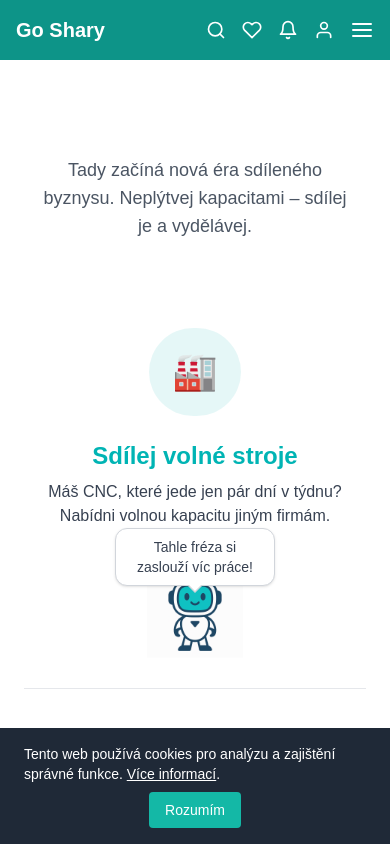
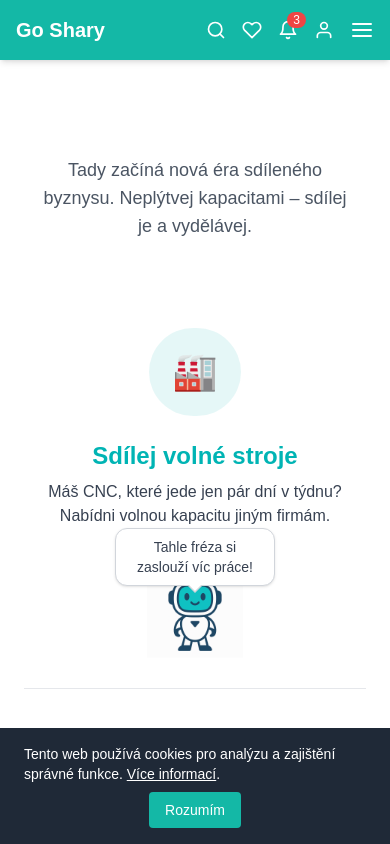
Before and after one commit to Tekier10/goshary, a Next.js app: page / in a window 390 px wide. Shown: the top 844 px of the page. Built offline with nearby package versions, Linux system fonts and the light colour scheme; a web font is replaced by a local one.

Commit message:
Update Header.tsx

```diff
--- a/components/Header.tsx
+++ b/components/Header.tsx
@@ -1,71 +1,62 @@
-import Link from 'next/link';
-import { useState } from 'react';
-import { FiMenu, FiSearch, FiHeart, FiBell, FiUser } from 'react-icons/fi';
+import Link from 'next/link'; import { useState, useEffect } from 'react'; import { useRouter } from 'next/router'; import { FiSearch, FiHeart, FiBell, FiUser, FiMenu } from 'react-icons/fi';
 
-export default function Header() {
-  const [isOpen, setIsOpen] = useState(false);
+export default function Header() { const [isOpen, setIsOpen] = useState(false); const [user, setUser] = useState<{ name: string; email: string } | null>(null); const router = useRouter();
 
-  return (
-    <header className="bg-teal-600 text-white p-4">
-      <div className="max-w-7xl mx-auto flex items-center justify-between">
-        {/* Logo */}
-        <Link href="/" className="text-xl font-bold">
-          Go Shary
-        </Link>
+useEffect(() => { if (typeof window !== 'undefined') { try { const storedUser = localStorage.getItem('goshary_user'); if (storedUser) { setUser(JSON.parse(storedUser)); } } catch { setUser(null); } } }, []);
 
-        {/* Desktop */}
-        <div className="hidden sm:flex items-center gap-6">
-          {/* Ikony */}
-          <div className="flex items-center gap-4">
-            <Link href="/vyhledavani">
+const handleLogout = () => { localStorage.removeItem('goshary_user'); setUser(null); router.push('/'); };
+
+return ( <header className="bg-teal-500 text-white p-4 shadow-md sticky top-0 z-50"> <div className="max-w-6xl mx-auto flex justify-between items-center"> <Link href="/" className="text-xl font-bold"> Go Shary </Link>
+
+{/* Ikony vpravo */}
+    <div className="flex items-center gap-4 text-white">
+      <Link href="/vyhledavani" aria-label="Vyhledávání">
         <FiSearch size={20} />
       </Link>
-            <Link href="/oblibene">
+      <Link href="/oblibene" aria-label="Oblíbené">
         <FiHeart size={20} />
       </Link>
-            <Link href="/notifikace" className="relative">
+      <Link href="/notifikace" aria-label="Notifikace" className="relative">
         <FiBell size={20} />
-              <span className="absolute -top-2 -right-2 bg-red-500 text-xs rounded-full px-1">
-                3
-              </span>
+        <span className="absolute -top-2 -right-2 bg-red-500 text-white text-xs rounded-full px-1.5">3</span>
       </Link>
-            <Link href="/prihlaseni">
+      <div className="relative">
+        <Link href="/prihlaseni" aria-label="Přihlášení">
           <FiUser size={20} />
         </Link>
+        {user && (
+          <div className="absolute right-0 mt-2 w-40 bg-white text-gray-800 border rounded shadow text-sm z-50 p-3">
+            <p className="mb-2">👤 {user.name}</p>
+            <button
+              onClick={handleLogout}
+              className="text-red-600 hover:underline"
+            >
+              Odhlásit
+            </button>
+          </div>
+        )}
+      </div>
+      <button
+        onClick={() => setIsOpen(!isOpen)}
+        className="sm:hidden focus:outline-none"
+        aria-label="Menu"
+      >
+        <FiMenu size={24} />
+      </button>
     </div>
 
-          {/* Menu vpravo */}
-          <nav className="flex items-center gap-4">
+    {/* Menu napravo pro desktop */}
+    <div className="hidden sm:flex items-center gap-6">
       <Link href="/jak-to-funguje" className="hover:underline">Jak to funguje</Link>
       <Link href="/poptavka" className="hover:underline">Poptávka</Link>
       <Link href="/nabidka" className="hover:underline">Nabídka</Link>
       <Link href="/kontakt" className="hover:underline">Kontakt</Link>
-          </nav>
-        </div>
-
-        {/* Mobilní verze – ikony + hamburger */}
-        <div className="sm:hidden flex items-center gap-4">
-          <Link href="/vyhledavani">
-            <FiSearch size={20} />
-          </Link>
-          <Link href="/oblibene">
-            <FiHeart size={20} />
-          </Link>
-          <Link href="/notifikace">
-            <FiBell size={20} />
-          </Link>
-          <Link href="/prihlaseni">
-            <FiUser size={20} />
-          </Link>
-          <button onClick={() => setIsOpen(!isOpen)}>
-            <FiMenu size={24} />
-          </button>
     </div>
   </div>
 
-      {/* Mobilní rozbalené menu */}
+  {/* Rozbalené menu v mobilu */}
   {isOpen && (
-        <nav className="sm:hidden px-4 pt-2 pb-4 space-y-2 bg-white text-gray-800 shadow-md">
+    <nav className="sm:hidden px-4 pt-2 pb-4">
       <Link href="/jak-to-funguje" className="block py-1">Jak to funguje</Link>
       <Link href="/poptavka" className="block py-1">Poptávka</Link>
       <Link href="/nabidka" className="block py-1">Nabídka</Link>
@@ -73,5 +64,5 @@ export default function Header() {
     </nav>
   )}
 </header>
-  );
-}
+
+); }
```
Lines whose indentation alone changed are shown as unchanged.
